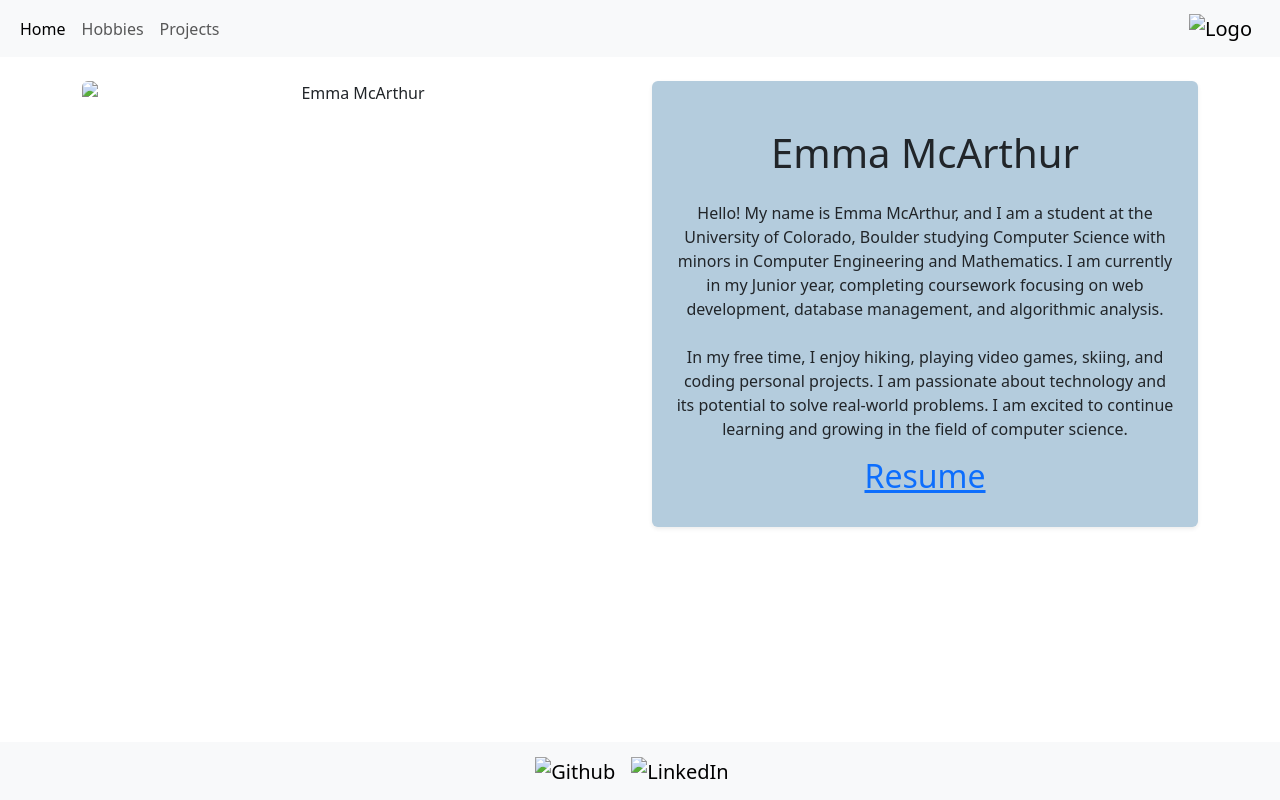
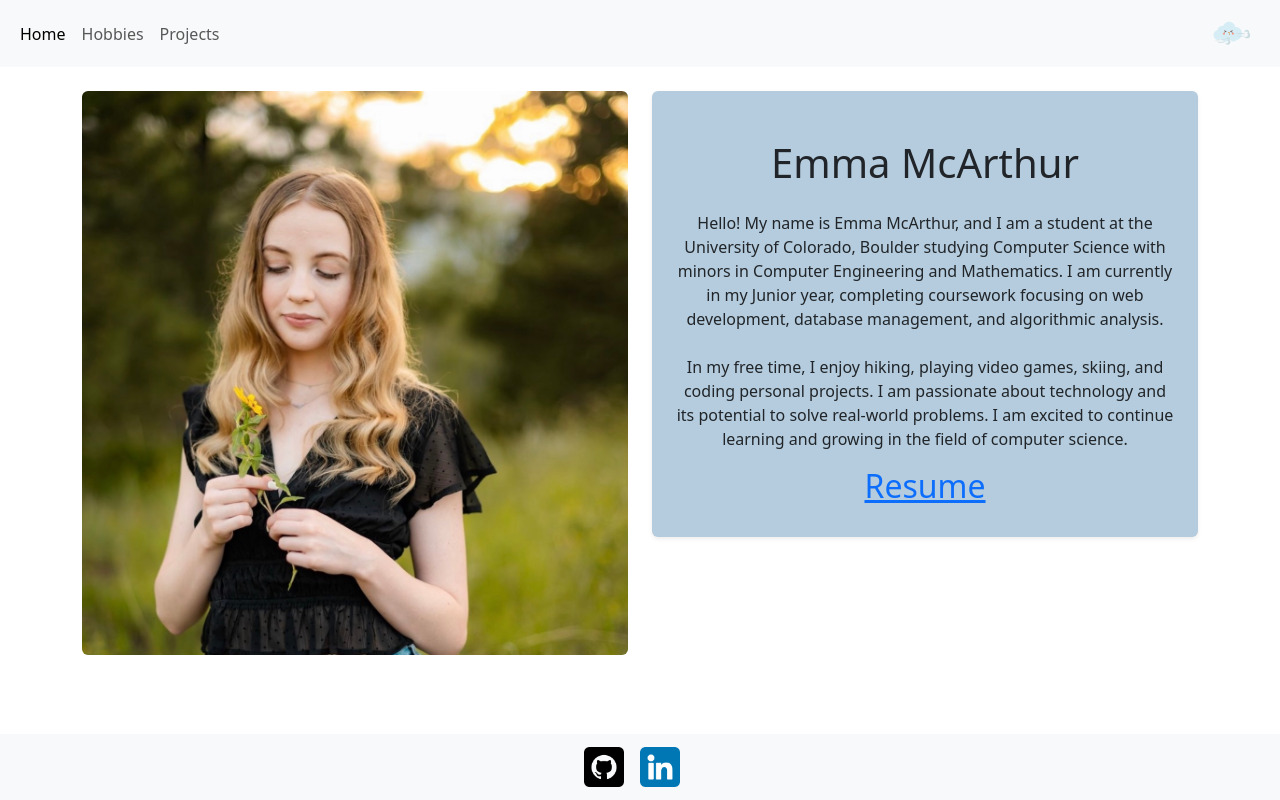
Before and after one commit to emmamc-png/PersonalWebsite, a plain HTML site: page index.html in a window 1280 px wide. Drawn offline with nearby package versions, Linux system fonts and the light colour scheme; the site is published under a folder, as on GitHub Pages, so addresses that start at the root find nothing.

Commit message:
Attempt 4

```diff
--- a/index.html
+++ b/index.html
@@ -43,7 +43,7 @@
                     </li>
                 </ul>
                 <a class="navbar-brand" href="#">
-                        <img src="/resources/img/windy.png" alt="Logo" width="40" height="40" class=" align-text-top">
+                        <img src="resources/img/windy.png" alt="Logo" width="40" height="40" class=" align-text-top">
                 </a>
             </div>
         </div>
@@ -53,7 +53,7 @@
         <div class="container text-center">
             <div class="row align-items-start">
                 <div class="col-md-6 col-12">
-                        <img src="/resources/img/emma.jpg" alt="Emma McArthur" class="img-fluid rounded mx-auto d-block mt-4">
+                        <img src="resources/img/emma.jpg" alt="Emma McArthur" class="img-fluid rounded mx-auto d-block mt-4">
                 </div>
                 <div class="col-md-6 col-12">
                     <div class="p-4 rounded shadow-sm mt-4 text-center" style="background-color: #b4ccdd;">
@@ -73,10 +73,10 @@
         <nav class="navbar navbar-expand-lg bg-body-tertiary">
             <div class="container-fluid justify-content-center">
                 <a class="navbar-brand" href="https://github.com/emmamc-png">
-                    <img src="/resources/img/github.png" alt="Github" width="40">
+                    <img src="resources/img/github.png" alt="Github" width="40">
                 </a>
                 <a class="navbar-brand" href="https://www.linkedin.com/in/emmalmcarthur/">
-                    <img src="/resources/img/linkedin.png" alt="LinkedIn" width="40">
+                    <img src="resources/img/linkedin.png" alt="LinkedIn" width="40">
                 </a>
             </div>
         </nav>
```
Also changed, not shown: projects.html (+1 -1 lines).
